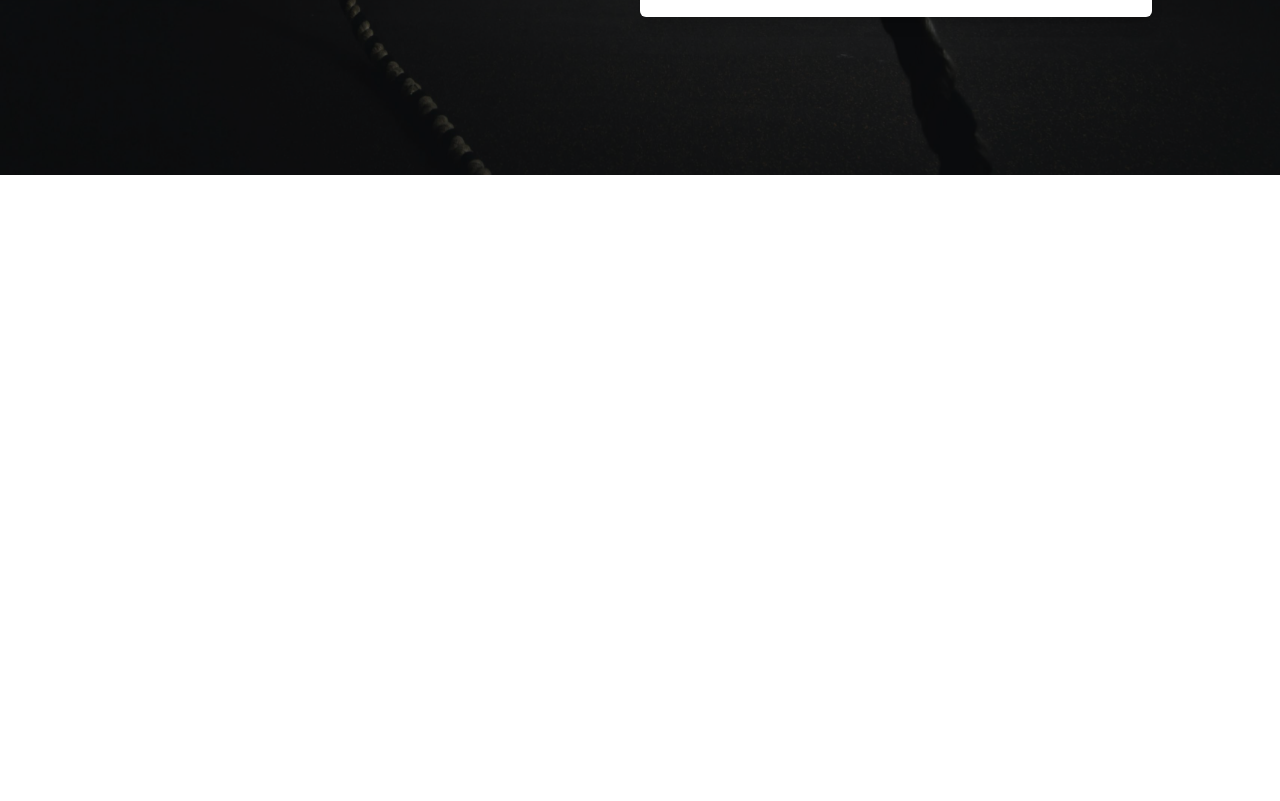
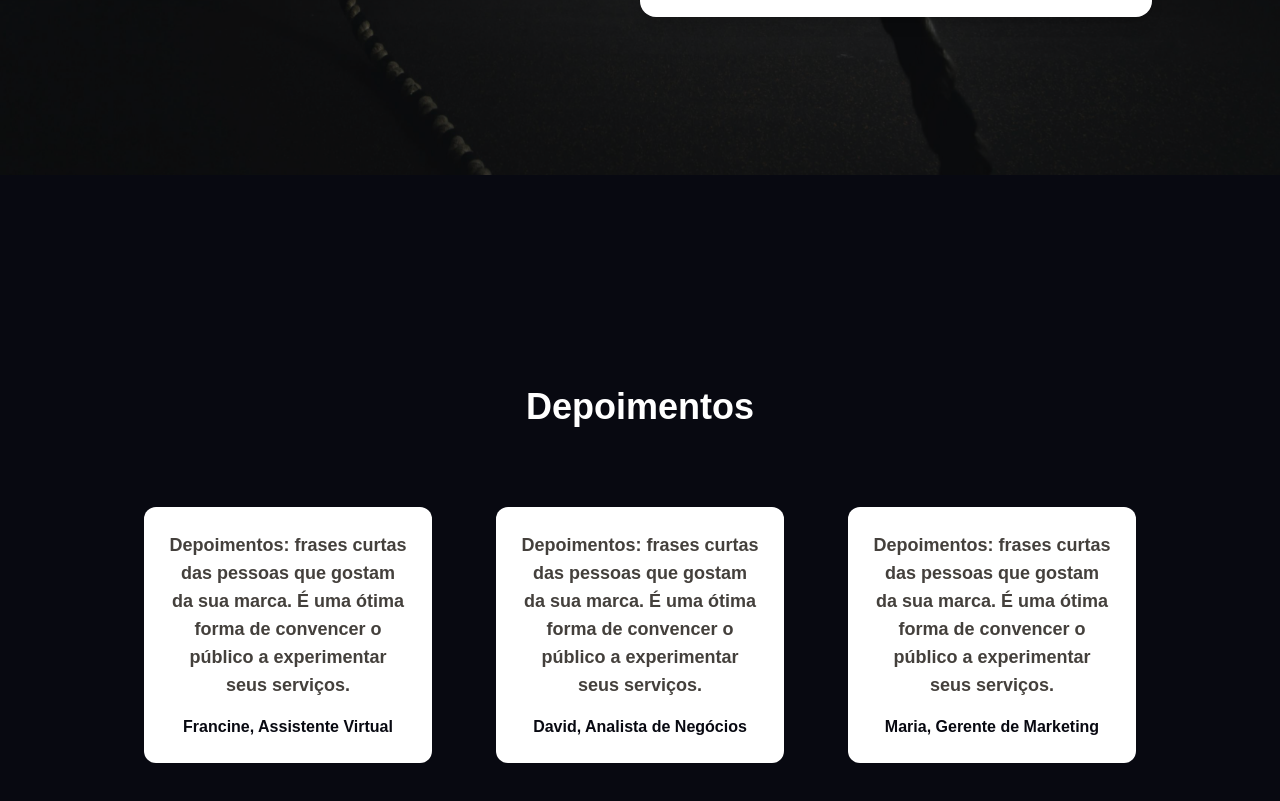
Before and after one commit to VictorSalome/Landpage-public-acadewmia, a Next.js app: page / in a window 1280 px wide. Shown: the part 3825-4626 px from the top of the page. Before the commit the page ends 4000 px from the top, so only its background shows below. Built offline with nearby package versions, Linux system fonts and the light colour scheme.

Commit message:
feat: criação da sexta-seção

```diff
--- a/src/app/components/QuintaSeção.tsx
+++ b/src/app/components/QuintaSeção.tsx
@@ -8,7 +8,7 @@ export const QuintaSeção = () => {
     >
       <div className="absolute inset-0 overflow-hidden"></div>
       <div className="absolute inset-0 bg-black opacity-50"></div>
-      <div className="absolute top-1/2 right-1/2 transform translate-x-1/2 -translate-y-1/2 p-8 flex flex-col gap-5 items-center bg-white rounded-md shadow-lg w-11/12 max-w-xs sm:max-w-sm md:max-w-md lg:max-w-lg lg:right-32 lg:transform lg:translate-x-0">
+      <div className="absolute top-1/2 right-1/2 transform translate-x-1/2 -translate-y-1/2 p-8 flex flex-col gap-5 items-center bg-white rounded-2xl shadow-lg w-11/12 max-w-xs sm:max-w-sm md:max-w-md lg:max-w-lg lg:right-32 lg:transform lg:translate-x-0">
         <h2 className="text-3xl sm:text-4xl md:text-5xl text-black font-extrabold text-center w-80">
           Dicas de bem-estar
         </h2>
--- /dev/null
+++ b/src/app/components/SextaSeção.tsx
@@ -0,0 +1,37 @@
+export const SextaSeção = () => {
+  const Depoimentos = [
+    {
+      nome: "Francine, Assistente Virtual",
+      texto:
+        "Depoimentos: frases curtas das pessoas que gostam da sua marca. É uma ótima forma de convencer o público a experimentar seus serviços.",
+    },
+    {
+      nome: "David, Analista de Negócios",
+      texto:
+        "Depoimentos: frases curtas das pessoas que gostam da sua marca. É uma ótima forma de convencer o público a experimentar seus serviços.",
+    },
+    {
+      nome: "Maria, Gerente de Marketing",
+      texto:
+        "Depoimentos: frases curtas das pessoas que gostam da sua marca. É uma ótima forma de convencer o público a experimentar seus serviços.",
+    },
+  ];
+  return (
+    <div className="min-h-screen bg-[#080911] flex flex-col justify-center items-center p-4">
+      <h2 className="text-white text-3xl sm:text-4xl mb-20 font-extrabold">
+        Depoimentos
+      </h2>
+      <div className="flex flex-col md:flex-row md:justify-around items-center gap-12 md:gap-16">
+        {Depoimentos.map(({ nome, texto }) => (
+          <div
+            key={nome}
+            className="flex flex-col items-center text-center mb-8 md:mb-0 bg-white rounded-xl w-72 p-6 "
+          >
+            <p className="text-stone-700 text-lg font-semibold mb-4">{texto}</p>
+            <p className="text-[#080911] font-semibold ">{nome}</p>
+          </div>
+        ))}
+      </div>
+    </div>
+  );
+};
--- a/src/app/page.tsx
+++ b/src/app/page.tsx
@@ -3,6 +3,7 @@ import { QuartaSeção } from "./components/QuartaSeção";
 import { QuintaSeção } from "./components/QuintaSeção";
 
 import { SecundariContent } from "./components/SegundariContent";
+import { SextaSeção } from "./components/SextaSeção";
 import { TertiaryContent } from "./components/TertiaryContent";
 
 export default function Home() {
@@ -13,6 +14,7 @@ export default function Home() {
       <TertiaryContent />
       <QuartaSeção />
       <QuintaSeção />
+      <SextaSeção />
     </>
   );
 }
```
